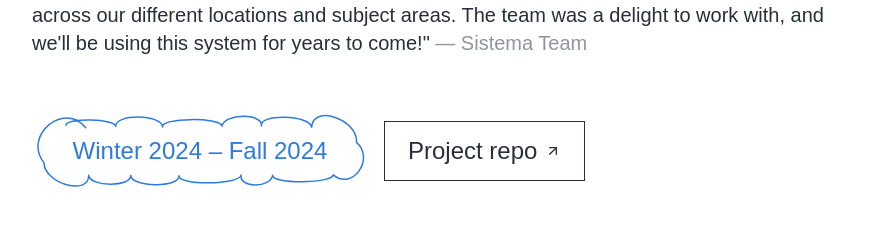
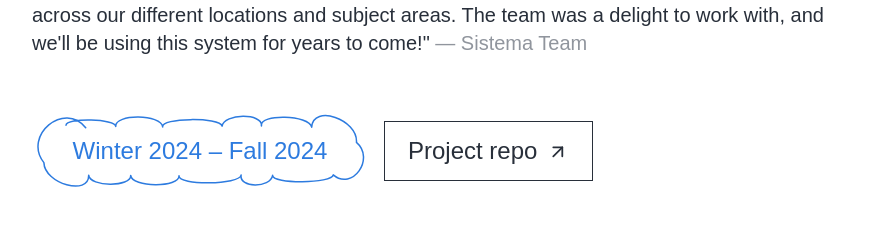
Before and after one commit to uwblueprint/website-bp, a Next.js app: page /projects in a window 1280 px wide. Shown: the part 2321-2552 px from the top of the page, without its empty margins (304-1178 px from the left). Built offline with nearby package versions, Linux system fonts and the light colour scheme; a web font is replaced by a local one.

Commit message:
fix: scale button and card link icons with text size

```diff
--- a/src/components/sections/ProjectHighlight.tsx
+++ b/src/components/sections/ProjectHighlight.tsx
@@ -140,7 +140,7 @@ export function ProjectHighlight({
                   rel="noopener noreferrer"
                   className={cn(
                     buttonVariants({ variant: "outline-dark", size: "md" }),
-                    "gap-2",
+                    "gap-[0.4em]",
                   )}
                 >
                   Project repo
@@ -154,7 +154,7 @@ export function ProjectHighlight({
                   rel="noopener noreferrer"
                   className={cn(
                     buttonVariants({ variant: "outline-dark", size: "md" }),
-                    "gap-2",
+                    "gap-[0.4em]",
                   )}
                 >
                   Read case study
--- a/src/components/sections/ProjectsAdditionalCards.tsx
+++ b/src/components/sections/ProjectsAdditionalCards.tsx
@@ -78,7 +78,7 @@ export function ProjectsAdditionalCards() {
                 className="group relative block h-full rounded-none bg-white py-8 md:px-8 text-left shadow-none transition-colors duration-200 hover:bg-[var(--off-white)]"
               >
                 <ArrowUpRight
-                  className="absolute right-4 top-4 size-5 text-[var(--primary-dark)] opacity-0 transition-opacity duration-200 group-hover:opacity-100"
+                  className="absolute right-4 top-4 size-[var(--text-md)] text-[var(--primary-dark)] opacity-0 transition-opacity duration-200 group-hover:opacity-100"
                   aria-hidden
                 />
 
--- a/src/components/ui/button-variants.ts
+++ b/src/components/ui/button-variants.ts
@@ -1,7 +1,7 @@
 import { cva, type VariantProps } from "class-variance-authority";
 
 export const buttonVariants = cva(
-  "group/button inline-flex shrink-0 cursor-pointer items-center justify-center whitespace-nowrap select-none disabled:pointer-events-none disabled:cursor-not-allowed disabled:opacity-50 font-[family-name:var(--font-roobert)] rounded-none px-6 py-3 [--btn-shade:var(--btn)] hover:[--btn-shade:color-mix(in_srgb,var(--btn)_85%,var(--btn-shade-to,black))] [--btn-tint:transparent] hover:[--btn-tint:color-mix(in_srgb,var(--btn)_15%,transparent)] transition-[transform,background-color,color,box-shadow] duration-200 ease-[cubic-bezier(0.33,1,0.68,1)] active:scale-95 [&_svg]:pointer-events-none [&_svg]:shrink-0 [&_svg:not([class*='size-'])]:size-4",
+  "group/button inline-flex shrink-0 cursor-pointer items-center justify-center whitespace-nowrap select-none disabled:pointer-events-none disabled:cursor-not-allowed disabled:opacity-50 font-[family-name:var(--font-roobert)] rounded-none px-6 py-3 [--btn-shade:var(--btn)] hover:[--btn-shade:color-mix(in_srgb,var(--btn)_85%,var(--btn-shade-to,black))] [--btn-tint:transparent] hover:[--btn-tint:color-mix(in_srgb,var(--btn)_15%,transparent)] transition-[transform,background-color,color,box-shadow] duration-200 ease-[cubic-bezier(0.33,1,0.68,1)] active:scale-95 [&_svg]:pointer-events-none [&_svg]:shrink-0 [&_svg:not([class*='size-'])]:size-[0.9em]",
   {
     variants: {
       variant: {
```
